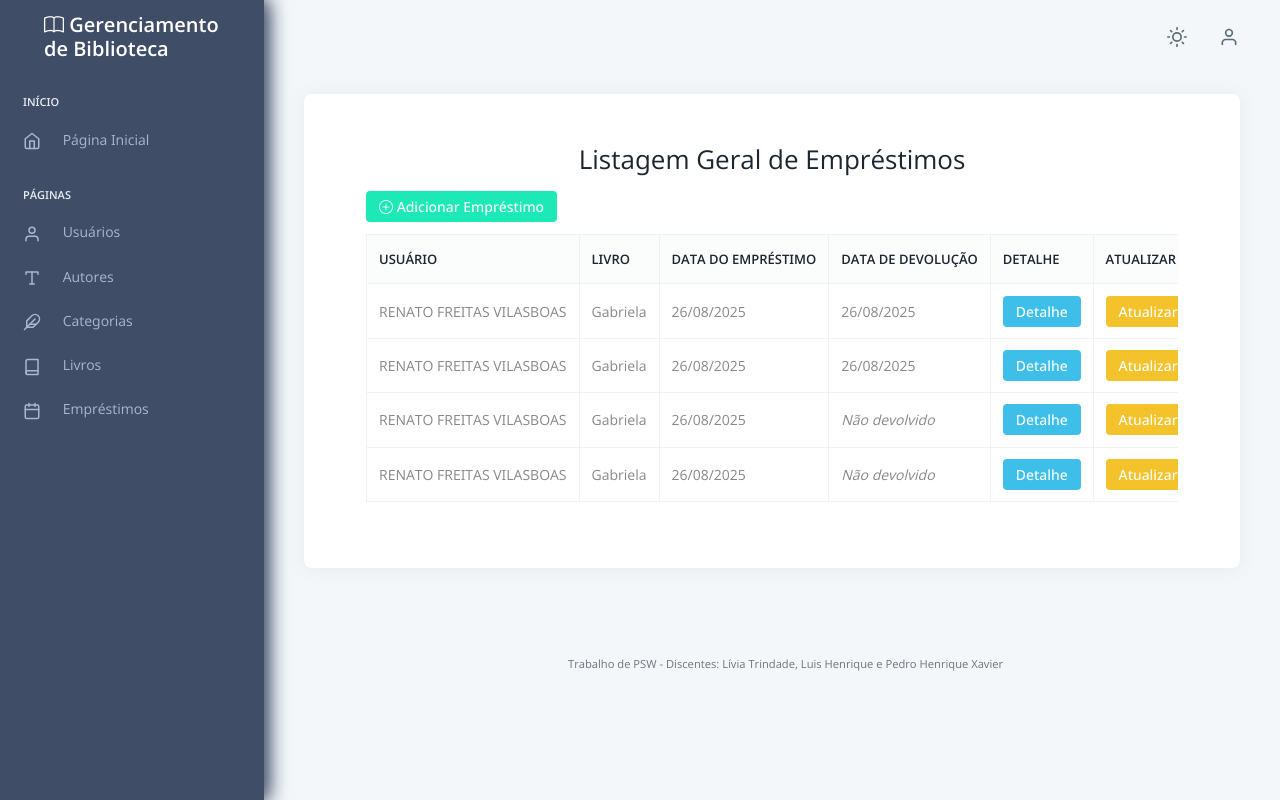
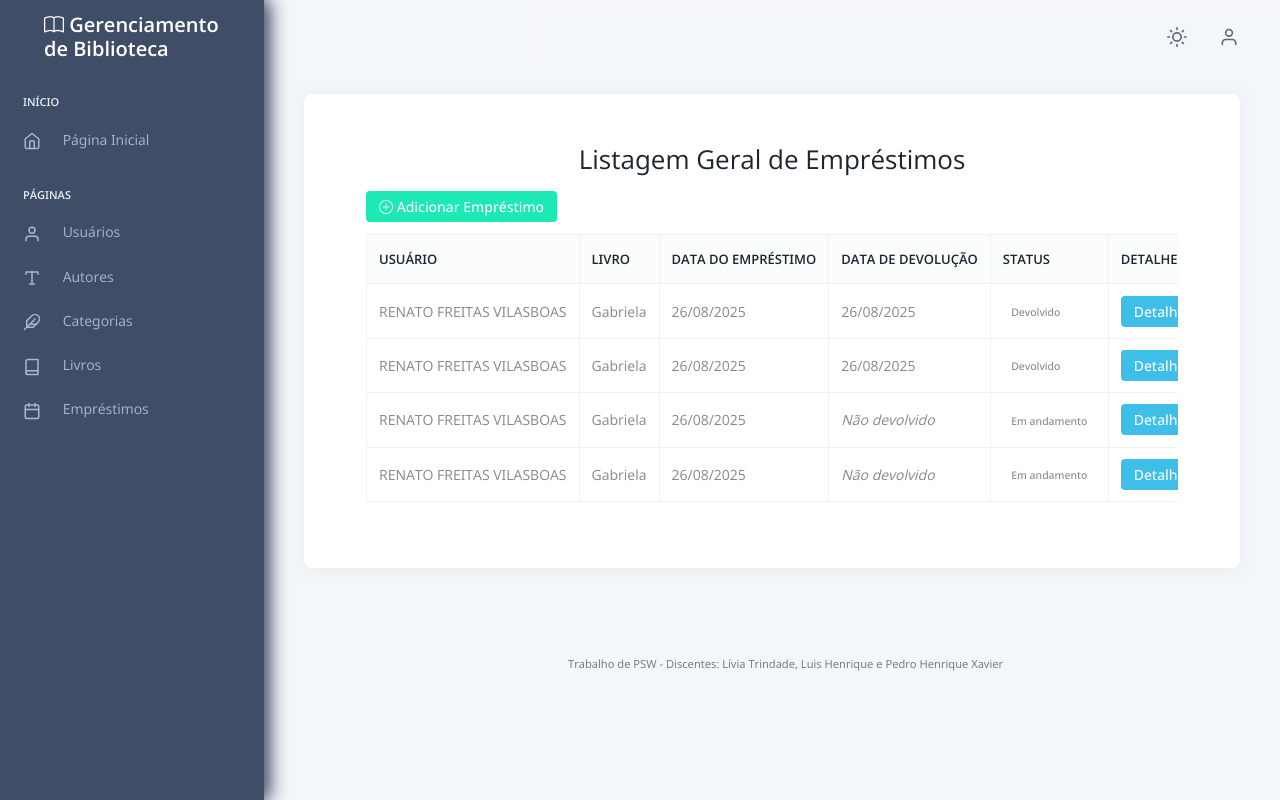
Before and after one commit to livia-trindade/psw-biblioteca, a Django app: page /emprestimo/ in a window 1280 px wide. Run offline with Django 5.2, Linux system fonts and the light colour scheme; a user stored in the database is signed in; data comes from the database, SQL or seed files in the repository; both versions use the stored data as it was after the commit.

Commit message:
Adicionando status ao empréstimo de livros

```diff
--- a/emprestimo/models.py
+++ b/emprestimo/models.py
@@ -1,12 +1,61 @@
 from django.db import models
 from usuario.models import Usuario
 from livro.models import Livro
+from django.utils import timezone
+from datetime import timedelta
 
 class Emprestimo(models.Model):
-    usuario = models.ForeignKey(Usuario, on_delete=models.SET_NULL, null=True)
+    STATUS_CHOICES = (
+        ('andamento', 'Em andamento'),
+        ('atrasado', 'Atrasado'),
+        ('devolvido', 'Devolvido'),
+    )
+
+    usuario = models.ForeignKey(
+        Usuario,
+        on_delete=models.SET_NULL,
+        null=True,
+        related_name='emprestimos_recebidos'
+    )
+    administrador = models.ForeignKey(
+        Usuario,
+        on_delete=models.SET_NULL,
+        null=True,
+        related_name='emprestimos_feitos'
+    )
     livro = models.ForeignKey(Livro, on_delete=models.SET_NULL, null=True)
-    data_emprestimo = models.DateField(auto_now_add=True)
+
+    data_emprestimo = models.DateField(default=timezone.now)
+    data_prevista_devolucao = models.DateField(blank=True, null=True)
     data_devolucao = models.DateField(null=True, blank=True)
 
+    status = models.CharField(max_length=20, choices=STATUS_CHOICES, default='andamento')
+
+    def save(self, *args, **kwargs):
+        is_new = self.pk is None
+
+        # Garante que data_emprestimo seja um date
+        if not self.data_emprestimo:
+            self.data_emprestimo = timezone.now().date()
+        elif isinstance(self.data_emprestimo, timezone.datetime):
+            self.data_emprestimo = self.data_emprestimo.date()
+
+        # Define data_prevista_devolucao apenas se não estiver definida
+        if is_new and not self.data_prevista_devolucao:
+            self.data_prevista_devolucao = self.data_emprestimo + timedelta(days=7)
+        elif isinstance(self.data_prevista_devolucao, timezone.datetime):
+            self.data_prevista_devolucao = self.data_prevista_devolucao.date()
+
+        # Atualiza status automaticamente
+        hoje = timezone.now().date()
+        if self.data_devolucao:
+            self.status = 'devolvido'
+        elif self.data_prevista_devolucao and self.data_prevista_devolucao < hoje:
+            self.status = 'atrasado'
+        else:
+            self.status = 'andamento'
+
+        super().save(*args, **kwargs)
+
     def __str__(self):
-        return f'{self.livro} emprestado para {self.usuario} em {self.data_emprestimo}'
+        return f'{self.livro} emprestado para {self.usuario} ({self.status})'
--- a/emprestimo/urls.py
+++ b/emprestimo/urls.py
@@ -7,5 +7,6 @@
     path('<int:id_emprestimo>/', views.detalha, name='index-detalha'),
     path('create/', views.create, name='create-emprestimo'),
     path('update/<int:id_emprestimo>/', views.update, name='update-emprestimo'),
-    path('delete/<int:id_emprestimo>/', views.delete, name='delete-emprestimo')
+    path('delete/<int:id_emprestimo>/', views.delete, name='delete-emprestimo'),
+     path('devolver/<int:pk>/', views.marcar_como_devolvido, name='emprestimo_devolver')
 ]
--- a/emprestimo/views.py
+++ b/emprestimo/views.py
@@ -1,5 +1,5 @@
 # Importa a função render para renderizar templates HTML
-from django.shortcuts import render
+from django.shortcuts import render, redirect, get_object_or_404
 
 # Importa classes de resposta HTTP para redirecionamento e respostas simples
 from django.http import HttpResponse, HttpResponseRedirect
@@ -10,7 +10,14 @@
 
 # Importa decoradores para exigir login e permissões específicas
 from django.contrib.auth.decorators import login_required, permission_required
+from django.utils import timezone
 
+def marcar_como_devolvido(request, pk):
+    emprestimo = get_object_or_404(Emprestimo, pk=pk)
+    if request.method == 'POST':
+        emprestimo.data_devolucao = timezone.now().date()  # Data atual
+        emprestimo.save()  # Salva e atualiza o status automaticamente
+    return redirect('index-emprestimo')  # ou para a página de detalhes
 
 # View que lista todos os empréstimos cadastrados - exibida apenas para usuários logados e com permissão 'view_emprestimo'
 @login_required
--- a/templates/emprestimo/index.html
+++ b/templates/emprestimo/index.html
@@ -21,11 +21,20 @@
                     <th>Livro</th>
                     <th>Data do Empréstimo</th>
                     <th>Data de Devolução</th>
-                    {% if perms.emprestimo.view_emprestimo %}<th>Detalhe</th>{% endif %}
-                    {% if perms.emprestimo.change_emprestimo %}<th>Atualizar</th>{% endif %}
-                    {% if perms.emprestimo.delete_emprestimo %}<th>Deletar</th>{% endif %}
+                    <th>Status</th>
+                    {% if perms.emprestimo.view_emprestimo %}
+                        <th>Detalhe</th>
+                    {% endif %}
+                    {% if perms.emprestimo.change_emprestimo %}
+                        <th>Atualizar</th>
+                        <th>Devolver</th>
+                    {% endif %}
+                    {% if perms.emprestimo.delete_emprestimo %}
+                        <th>Deletar</th>
+                    {% endif %}
                 </tr>
             </thead>
+
             <tbody>
                 {% for emprestimo in emprestimos %}
                     <tr>
@@ -39,25 +48,58 @@
                                 <em>Não devolvido</em>
                             {% endif %}
                         </td>
+                        <td>
+                            {% if emprestimo.status == 'andamento' %}
+                                <span class="badge bg-primary">Em andamento</span>
+                            {% elif emprestimo.status == 'atrasado' %}
+                                <span class="badge bg-danger">Atrasado</span>
+                            {% elif emprestimo.status == 'devolvido' %}
+                                <span class="badge bg-success">Devolvido</span>
+                            {% endif %}
+                        </td>
+
                         {% if perms.emprestimo.view_emprestimo %}
                             <td>
-                        <a href="/emprestimo/{{ emprestimo.id }}/" class="btn btn-info btn-sm">Detalhe</a>
+                                <a href="/emprestimo/{{ emprestimo.id }}/" class="btn btn-info btn-sm">
+                                    Detalhe
+                                </a>
                             </td>
                         {% endif %}
+
                         {% if perms.emprestimo.change_emprestimo %}
                             <td>
-                        <a href="/emprestimo/update/{{ emprestimo.id }}/" class="btn btn-warning btn-sm">Atualizar</a>
+                                <a href="/emprestimo/update/{{ emprestimo.id }}/" class="btn btn-warning btn-sm">
+                                    Atualizar
+                                </a>
+                            </td>
+
+                            <td>
+                                {% if emprestimo.status != 'devolvido' %}
+                                    <form action="{% url 'emprestimo_devolver' emprestimo.id %}" method="post" style="display:inline;">
+                                        {% csrf_token %}
+                                        <button type="submit" class="btn btn-success btn-sm">
+                                            Marcar como Devolvido
+                                        </button>
+                                    </form>
+                                {% else %}
+                                    <span class="text-success">Devolvido</span>
+                                {% endif %}
                             </td>
                         {% endif %}
+
                         {% if perms.emprestimo.delete_emprestimo %}
                             <td>
-                        <a href="/emprestimo/delete/{{ emprestimo.id }}/" class="btn btn-danger btn-sm">Deletar</a>
+                                <a href="/emprestimo/delete/{{ emprestimo.id }}/" class="btn btn-danger btn-sm">
+                                    Deletar
+                                </a>
                             </td>
                         {% endif %}
                     </tr>
                 {% empty %}
                     <tr>
-                    <td colspan="7" class="text-center text-muted">Nenhum empréstimo cadastrado.</td>
+                        <td colspan="9" class="text-center text-muted">
+                            Nenhum empréstimo cadastrado.
+                        </td>
                     </tr>
                 {% endfor %}
             </tbody>
```
Also changed, not shown: emprestimo/forms.py (+15 -19 lines), db.sqlite3, emprestimo/migrations/0002_emprestimo_administrador_and_more.py (added), emprestimo/migrations/0003_alter_emprestimo_data_emprestimo.py (added). Lines whose indentation alone changed are shown as unchanged.
